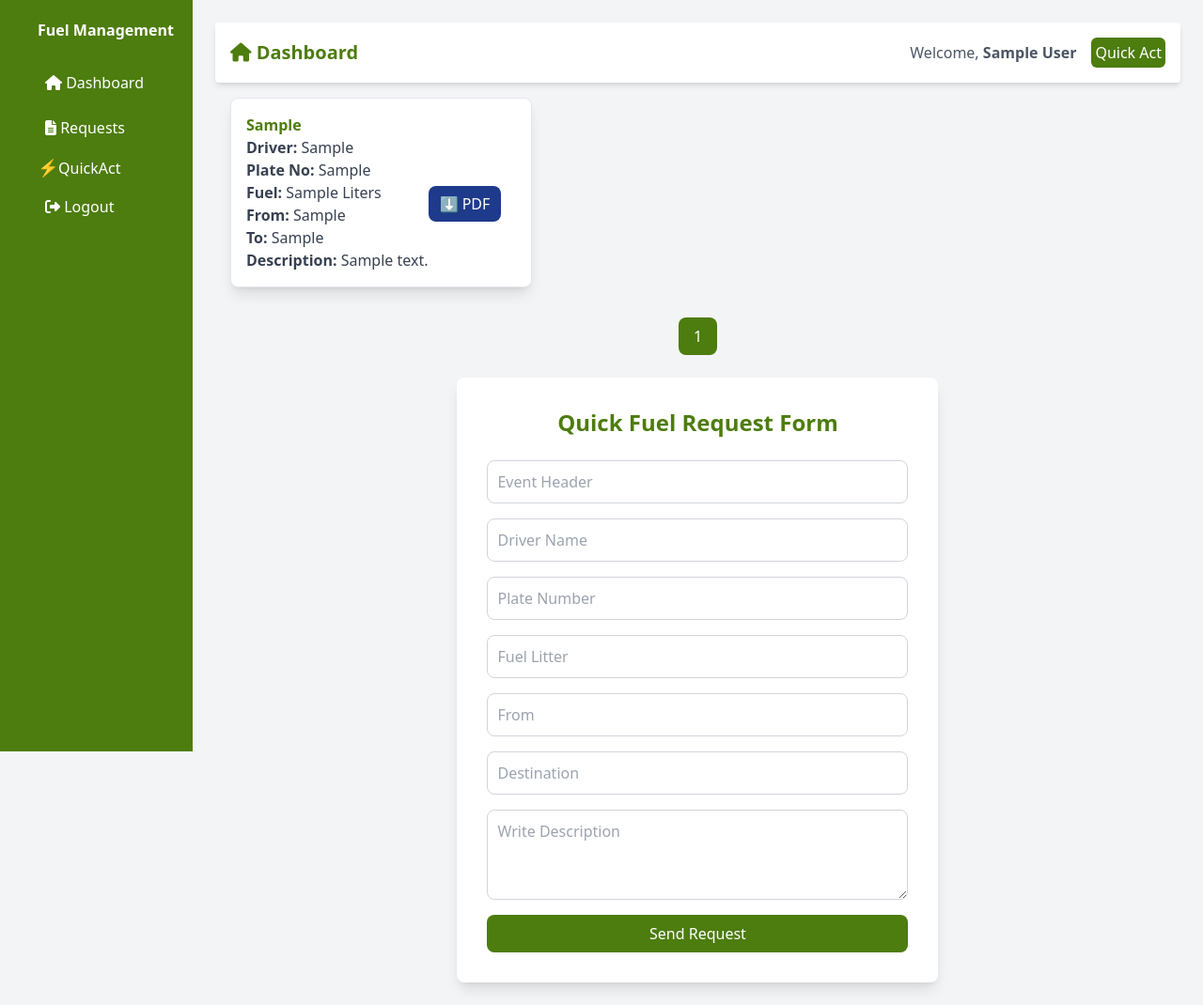
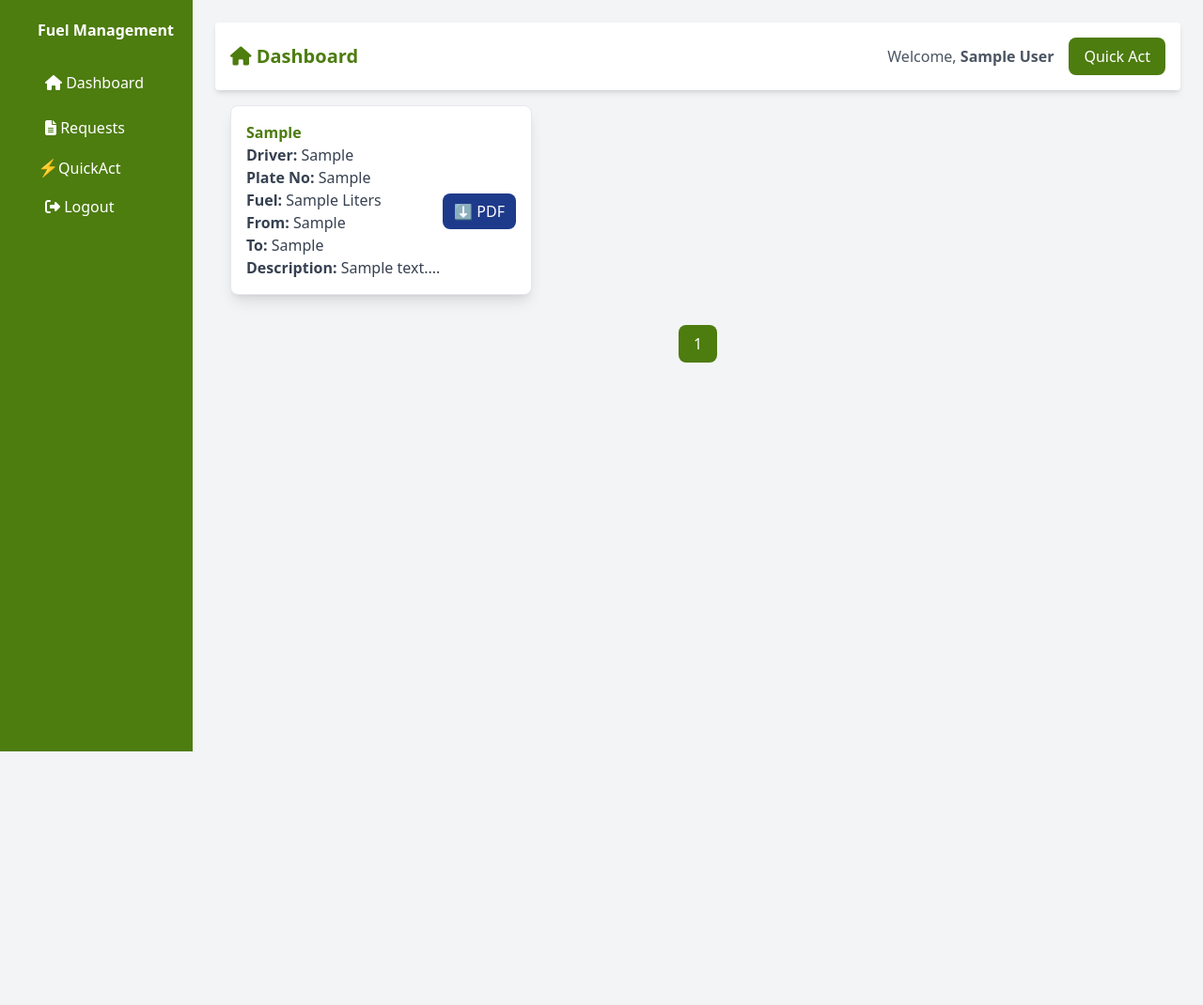
Before and after one commit to dveloper-Elisa/fuel-manager-APTC, a PHP site: page /quick_request.php in a window 1280 px wide. Shown: the whole page at 94% size. After the commit the page ends 800 px from the top, so only its background shows below. Run offline with PHP 8.4, Linux system fonts and the light colour scheme; the visitor is signed in with stand-in values (Sample User, id 1); tables that the repository leaves empty or names only in its code hold one stand-in row (values such as "Sample post"); some libraries are stand-ins or nearby versions.

Commit message:
feat:download pdf
added feature for doqnloading pdf on the quick actions of requesting fuel

in future we have to add pdf files managemet

```diff
--- a/quick_request.php
+++ b/quick_request.php
@@ -11,7 +11,7 @@
 if (isset($_POST['quick_request'])) {
     $header = trim($_POST['header']);
     $driver = trim($_POST['driver']);
-    $plate = trim($_POST['plate']);
+    $plate = strtoupper(trim($_POST['plate']));
     $fuel_littel = trim($_POST['fuel_littel']);
     $origin = trim($_POST['origin']);
     $destination = trim($_POST['destin']);
@@ -60,7 +60,7 @@
                 <div class="flex items-center space-x-4">
                     <span class="text-gray-600">Welcome, <?php echo "<b>" . $_SESSION["name"] . "</b>"; ?></span>
                     <?php echo (strtoupper($_SESSION['role']) == 'LOGISTICS') ?
-                        '<a href="#" class="bg-lime-700 text-white p-1 rounded-md" alt="Send Quick"> Quick Act </a>' : ''; ?>
+                        '<button id="showFormBtn" class="bg-lime-700 text-white py-2 px-4 rounded-lg hover:bg-lime-800 transition" alt="Send Quick"> Quick Act </button>' : ''; ?>
                 </div>
             </div>
 
@@ -83,7 +83,7 @@
 
             <div class="grid lg:grid-cols-3 md:grid-cols-2 sm:grid-cols-1 grid-cols-1 gap-4 p-4">
                 <?php while ($row = $result->fetch_assoc()) : ?>
-                    <div class="bg-white shadow-lg rounded-lg p-4 border border-gray-200 flex flex-row items-center">
+                    <div class="bg-white shadow-lg rounded-lg p-4 border border-gray-200 flex flex-row items-center justify-between">
 
                         <div class="w-fit">
                             <h3 class="text-md font-bold text-lime-700"><?php echo htmlspecialchars($row['head_mission']); ?></h3>
@@ -92,11 +92,16 @@
                             <p class="text-gray-700"><strong>Fuel:</strong> <?php echo htmlspecialchars($row['fuel']); ?> Liters</p>
                             <p class="text-gray-700"><strong>From:</strong> <?php echo htmlspecialchars($row['origin']); ?></p>
                             <p class="text-gray-700"><strong>To:</strong> <?php echo htmlspecialchars($row['destination']); ?></p>
-                            <p class="text-gray-700"><strong>Description:</strong> <?php echo nl2br(htmlspecialchars($row['description'])); ?></p>
+                            <p class="text-gray-700"><strong>Description:</strong>
+                                <?php
+                                $descript = (htmlspecialchars($row['description']));
+                                echo (mb_strlen($descript > 300)) ? mb_substr($descript, 0, 100) . '...' : $descript;
+                                ?>
+                            </p>
                         </div>
                         <!-- Download PDF Button -->
                         <div class="text-center mt-6">
-                            <a href="download.php?id=<?php echo $row['action_id'] ?>" class="bg-blue-900 text-white px-3 py-2 rounded-lg hover:bg-blue-700 transition whitespace-nowrap">
+                            <a href="download.php?pdf_id=<?php echo $row['action_id'] ?>" target="_blank" class="bg-blue-900 text-white px-3 py-2 rounded-lg hover:bg-blue-700 transition whitespace-nowrap">
                                 ⬇️ PDF
                             </a>
                         </div>
@@ -126,12 +131,15 @@
 
             <!-- FORM CONTENT AHEAD -->
             <!-- Main Content -->
-            <div class="flex-1 flex items-center justify-center p-6 relative overflow-y-scroll">
-                <div class="bg-white shadow-lg rounded-lg p-8 w-full max-w-lg">
-                    <h2 class="text-2xl font-semibold text-lime-700 text-center mb-6">Quick Fuel Request Form</h2>
+            <div id="popupForm" class="fixed inset-0 bg-black bg-opacity-50 flex items-center justify-center hidden p-4">
+                <div class="bg-white shadow-lg rounded-lg p-4 sm:p-6 md:p-8 w-full max-w-md sm:max-w-lg md:max-w-xl lg:max-w-2xl relative max-h-[90vh] overflow-y-auto">
+                    <button id="closeFormBtn" class="absolute top-2 right-2 text-gray-600 hover:text-gray-900 text-xl">&times;</button>
+                    <h2 class="text-lg sm:text-xl md:text-2xl font-semibold text-lime-700 text-center mb-4 sm:mb-6">
+                        Quick Fuel Request Form
+                    </h2>
 
                     <?php if (!empty($errors)): ?>
-                        <div class="bg-red-100 text-red-700 p-3 rounded mb-4">
+                        <div class="bg-red-100 text-red-700 p-2 sm:p-3 rounded mb-4 text-sm sm:text-base">
                             <?php foreach ($errors as $error) {
                                 echo "<p>$error</p>";
                             } ?>
@@ -139,21 +147,26 @@
                     <?php endif; ?>
 
                     <?php if (!empty($success)): ?>
-                        <div class="bg-green-100 text-green-700 p-3 rounded mb-4"> <?php echo $success; ?> </div>
+                        <div class="bg-green-100 text-green-700 p-2 sm:p-3 rounded mb-4 text-sm sm:text-base">
+                            <?php echo $success; ?>
+                        </div>
                     <?php endif; ?>
 
-                    <form action="" method="post" class="flex flex-col gap-4">
-                        <input type="text" name="header" placeholder="Event Header" class="input-field">
-                        <input type="text" name="driver" placeholder="Driver Name" class="input-field">
-                        <input type="text" name="plate" placeholder="Plate Number" class="input-field">
-                        <input type="number" name="fuel_littel" placeholder="Fuel Litter" class="input-field">
-                        <input type="text" name="origin" placeholder="From" class="input-field">
-                        <input type="text" name="destin" placeholder="Destination" class="input-field">
-                        <textarea name="description" placeholder="Write Description" class="input-field h-24"></textarea>
-                        <button type="submit" name="quick_request" class="bg-lime-700 text-white py-2 rounded-lg hover:bg-lime-800 transition">Send Request</button>
+                    <form action="" method="post" class="flex flex-col gap-3 sm:gap-4">
+                        <input type="text" name="header" placeholder="Event Header" class="input-field text-sm sm:text-base">
+                        <input type="text" name="driver" placeholder="Driver Name" class="input-field text-sm sm:text-base">
+                        <input type="text" name="plate" placeholder="Plate Number" class="input-field text-sm sm:text-base">
+                        <input type="number" name="fuel_littel" placeholder="Fuel Litter" class="input-field text-sm sm:text-base">
+                        <input type="text" name="origin" placeholder="From" class="input-field text-sm sm:text-base">
+                        <input type="text" name="destin" placeholder="Destination" class="input-field text-sm sm:text-base">
+                        <textarea name="description" placeholder="Write Description" class="input-field h-20 sm:h-24 text-sm sm:text-base"></textarea>
+                        <button type="submit" name="quick_request" class="bg-lime-700 text-white py-2 rounded-lg hover:bg-lime-800 transition text-sm sm:text-base">
+                            Send Request
+                        </button>
                     </form>
                 </div>
             </div>
+
         </div>
     </div>
 
@@ -171,6 +184,23 @@
             border-color: #84cc16;
         }
     </style>
+
+    <script>
+        document.getElementById("showFormBtn").addEventListener("click", function() {
+            document.getElementById("popupForm").classList.remove("hidden");
+        });
+
+        document.getElementById("closeFormBtn").addEventListener("click", function() {
+            document.getElementById("popupForm").classList.add("hidden");
+        });
+
+        // Close popup when clicking outside the form
+        document.getElementById("popupForm").addEventListener("click", function(event) {
+            if (event.target === this) {
+                this.classList.add("hidden");
+            }
+        });
+    </script>
 </body>
 
 </html>
```
Also changed, not shown: download.php (added, +77 -0 lines).
